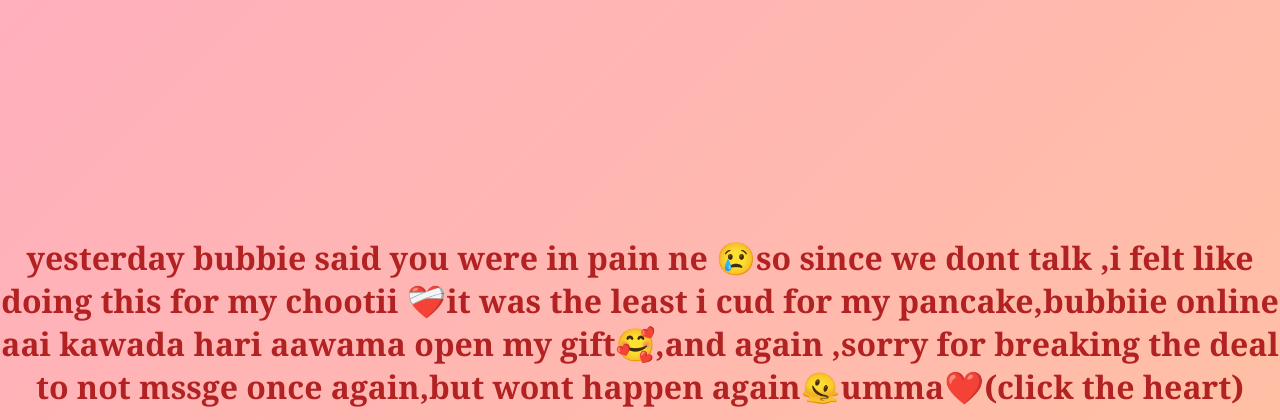
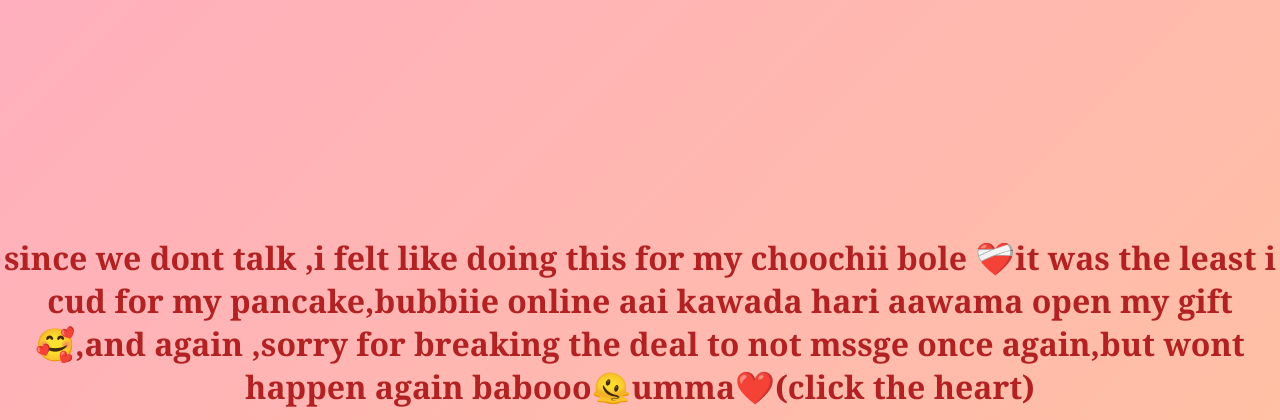
Before and after one commit to sup4chiran2/flwrsfrlele, a plain HTML site: page index.html in a window 1280 px wide. Shown: the top 420 px of the page. Drawn offline with Linux system fonts and the light colour scheme.

Commit message:
Update index.html

```diff
--- a/index.html
+++ b/index.html
@@ -33,7 +33,7 @@
     </style>
 </head>
 <body>
-    <h1>yesterday bubbie said you were in pain ne 😢so since we dont talk ,i felt like doing this for my chootii ❤️‍🩹it was the least i cud for my pancake,bubbiie online aai kawada hari aawama open my gift🥰,and again ,sorry for breaking the deal to not mssge once again,but wont happen again🫠umma❤️(click the heart)</h1>
+    <h1>since we dont talk ,i felt like doing this for my choochii bole ❤️‍🩹it was the least i cud for my pancake,bubbiie online aai kawada hari aawama open my gift🥰,and again ,sorry for breaking the deal to not mssge once again,but wont happen again babooo🫠umma❤️(click the heart)</h1>
     <div class="heart" onclick="window.location.href='index2.html'">❤️</div>
 </body>
 </html>
```
